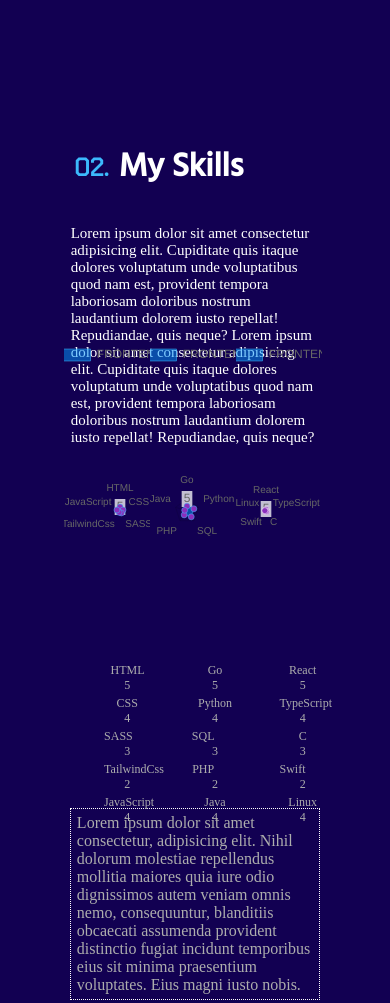
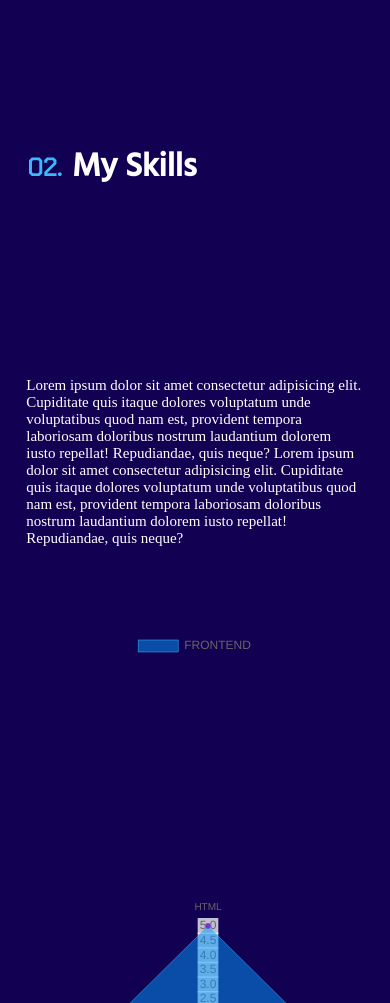
Before and after one commit to kohta9521/Portfolio_site_kohta, a plain HTML site: page index.html in a window 390 px wide. Shown: the part 1800-2803 px from the top of the page. Drawn offline with nearby package versions, Linux system fonts and the light colour scheme.

Commit message:
add responsive skills area but chart is not responsive

```diff
--- a/js/chart.js
+++ b/js/chart.js
@@ -35,11 +35,11 @@ options: {
     responsive: true,
     scale: {
       r: {// この部分うまくいかない 直しが必要!!!!!!!
-        gridLines: {
+        grid: {
           color: "#fff",
         },
         pointLabels: {
-          color: "#fff",
+          color: "black",
         },
       },
       ticks: {
@@ -64,7 +64,7 @@ var myRadarChart = new Chart(ctx, {
       //データセット
       datasets: [
           {
-              label: "FRONTEND",
+              label: "BACKEND",
               //背景色
               backgroundColor: "rgba(0,153,255,0.5)",
               //枠線の色
@@ -118,7 +118,7 @@ var myRadarChart = new Chart(ctx, {
       //データセット
       datasets: [
           {
-              label: "FRONTEND",
+              label: "OTHERS",
               //背景色
               backgroundColor: "rgba(0,153,255,0.5)",
               //枠線の色
--- a/scss/config/skills/_skills.scss
+++ b/scss/config/skills/_skills.scss
@@ -1,6 +1,6 @@
 .skills {
     width: 100%;
-    height: 120vh;
+    height: 110vh;
     margin-top: 10%;
     &__container {
         width: 70%;
@@ -70,3 +70,30 @@
         }
     }
 }
+
+
+
+@media screen and (max-width: 520px) {
+    .skills {
+        width: 100%;
+        height: 300vh;
+        &__container {
+            width: 95%;
+            margin: 0- auto;
+            &__chartarea {
+                width: 100%;
+                height: 100vh;
+                display: block;
+                margin: 0 auto;
+                &_item {
+                    display: block;
+                    width: 100%;
+                    margin: 0 auto;
+                }
+            }
+            &__chartmore {
+                display: none;
+            }
+        }
+    }
+}
```
Also changed, not shown: index.html (+1 -1 lines), style.css, 1 other file.
